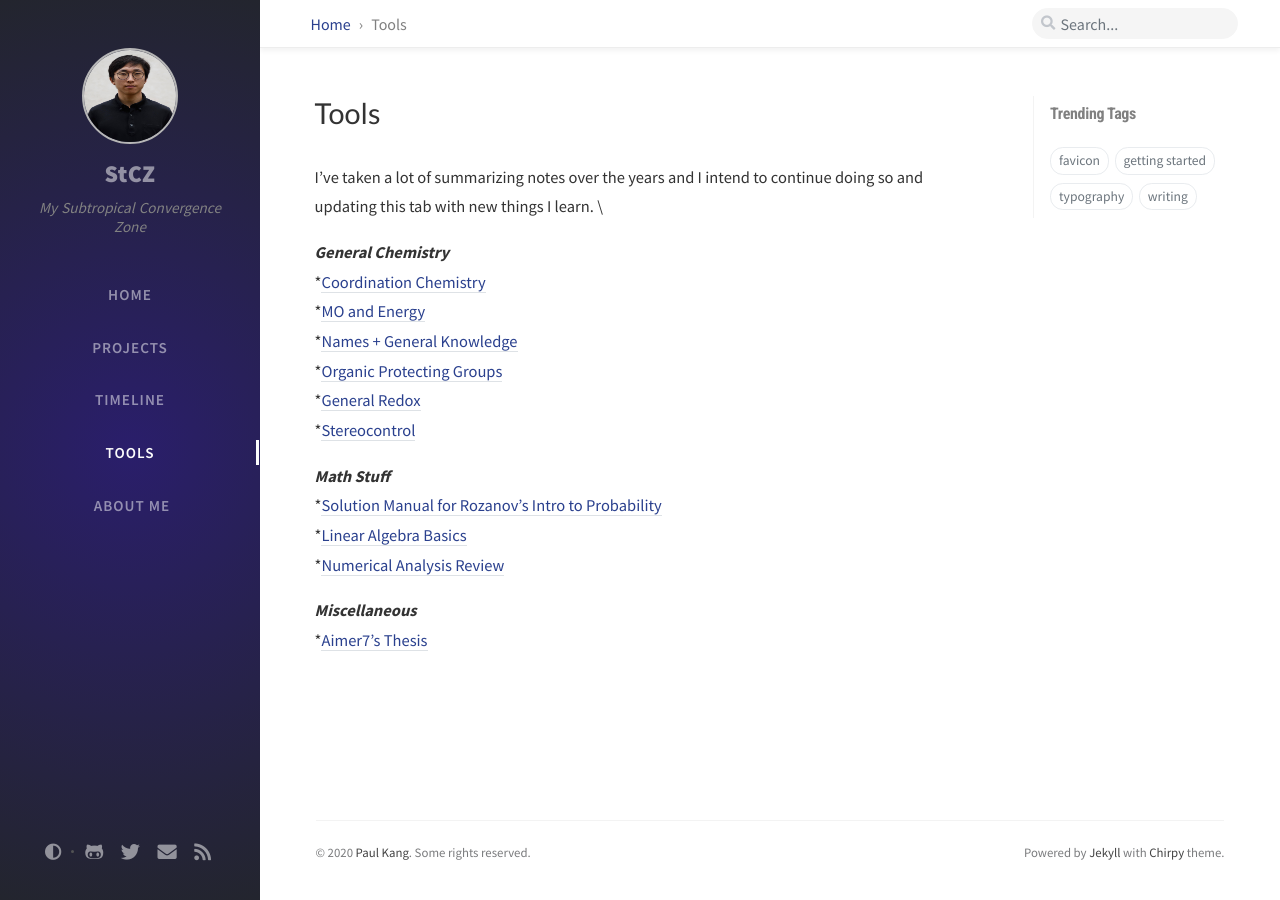
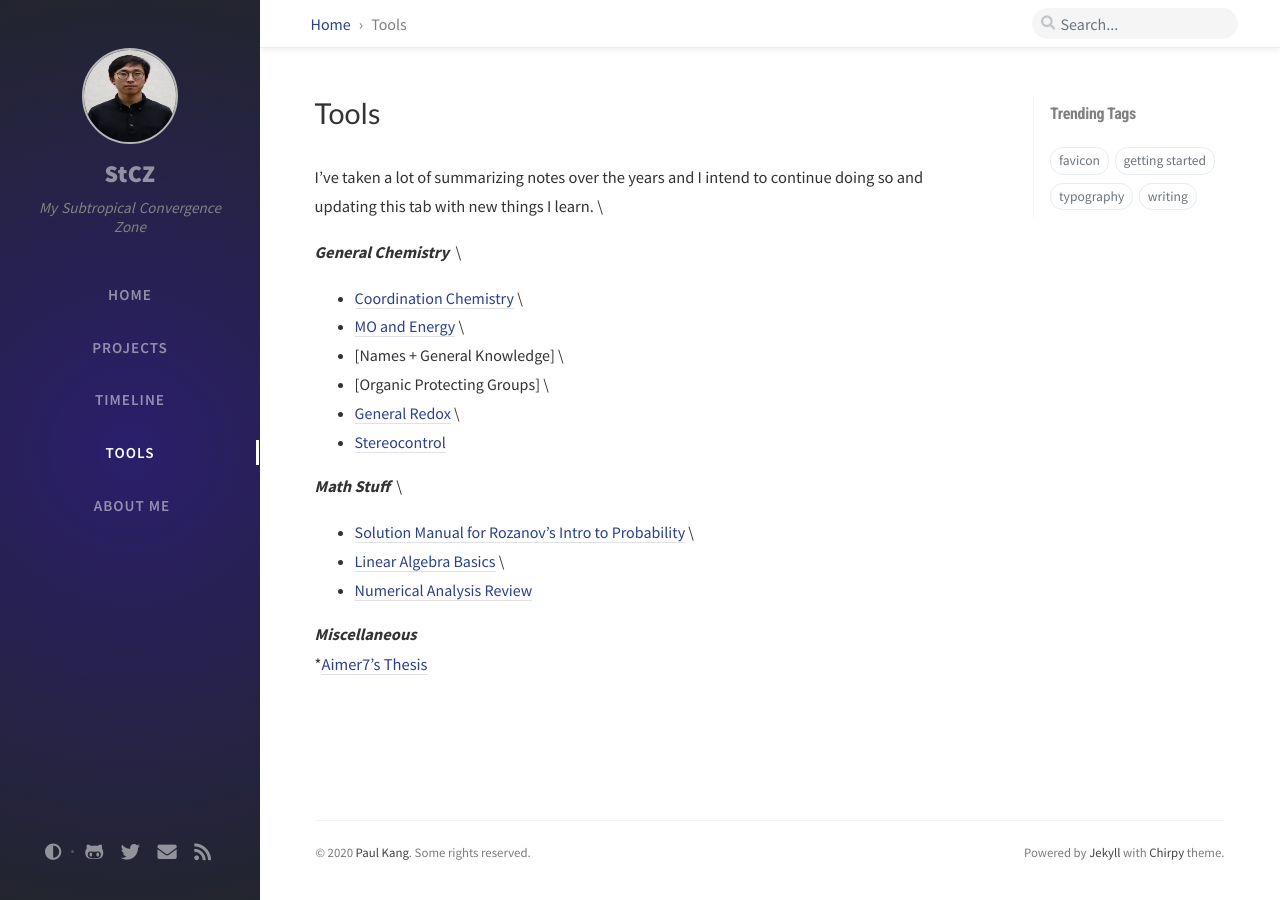
Before and after one commit to neopaulitan/neopaulitan.github.io, a Jekyll site: the page built from _tabs/tools.md, in a window 1280 px wide. Built offline with Jekyll 4.4.1, drawn with Linux system fonts in a browser that asks for light colours; nearby versions of some CDN libraries; comment, search, counter and statistics services are not loaded; part of the change alters nothing that is shown.

```diff
--- a/_tabs/tools.md
+++ b/_tabs/tools.md
@@ -7,20 +7,20 @@ order: 3
 I've taken a lot of summarizing notes over the years and I intend to continue doing so and updating this tab with new things I learn. \
 
 ***General Chemistry*** \
-*[Coordination Chemistry] \
-*[MO and Energy] \
-*[Names + General Knowledge](/docs/past/chemistry/Names+General_Knowledge.pdf) \
-*[Organic Protecting Groups](/docs/past/chemistry/Protecting_Groups.pdf) \
-*[General Redox](/docs/past/chemistry/Redox.pdf) \
-*[Stereocontrol](/docs/past/chemistry/Rxn_Patterns.pdf)
+* [Coordination Chemistry] \
+* [MO and Energy] \
+* [Names + General Knowledge] \
+* [Organic Protecting Groups] \
+* [General Redox] \
+* [Stereocontrol]
 
 ***Math Stuff*** \
-*[Solution Manual for Rozanov's Intro to Probability](/docs/past/math/solnmanual_rozanov.pdf) \
-*[Linear Algebra Basics](/docs/past/math/Math_Linear_Algebra_2.pdf) \
-*[Numerical Analysis Review](/docs/past/math/numanalysis.pdf)
+* [Solution Manual for Rozanov's Intro to Probability] \
+* [Linear Algebra Basics] \
+* [Numerical Analysis Review]
 
 ***Miscellaneous*** \
-*[Aimer7's Thesis](/docs/past/misc/aimer7thesis.pdf)
+*[Aimer7's Thesis]
 
 [Coordination Chemistry]: ../docs/past/chemistry/CoordChem_Overview.pdf
 [MO and Energy]: ../docs/past/chemistry/General_MO_and_Energics.pdf
```
